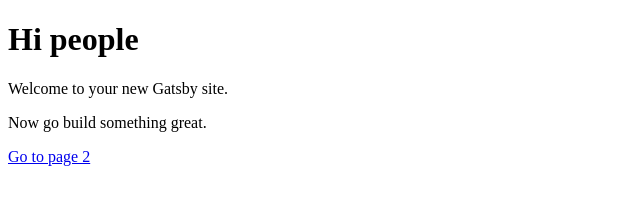
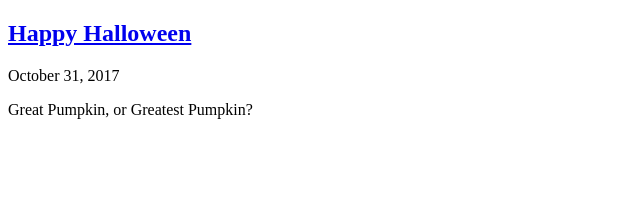
Before and after one commit to tskaggs/my-blog-gatsby-react, a Gatsby site: page / in a window 1280 px wide. Shown: the whole page, without its empty margins (0-640 px from the left). Built offline with nearby package versions, Linux system fonts and the light colour scheme; Gatsby itself is replaced by a stand-in of ours.

Commit message:
Add graphql and mapping of posts

```diff
--- a/src/pages/index.js
+++ b/src/pages/index.js
@@ -1,13 +1,47 @@
 import React from 'react'
 import Link from 'gatsby-link'
 
-const IndexPage = () => (
-  <div>
-    <h1>Hi people</h1>
-    <p>Welcome to your new Gatsby site.</p>
-    <p>Now go build something great.</p>
-    <Link to="/page-2/">Go to page 2</Link>
-  </div>
-)
+const IndexPage = ({data}) => {
+  const { edges: posts } = data.allMarkdownRemark
+  return (
+  	<div>
+  		{posts.map(({node: post}) => {
+  			const { frontmatter } = post
+
+  			return (
+  				<div>
+  					<h2>
+  						<Link to={frontmatter.path}>
+  							{frontmatter.title}
+  						</Link>
+  					</h2>
+  					<p>{frontmatter.date}</p>
+  					<p>{frontmatter.excerpt}</p>
+  				</div>
+  			)
+  		})}
+  	</div>
+  )
+}
+
+export const query = graphql`
+	query IndexQuery {
+		allMarkdownRemark {
+			totalCount
+			edges {
+				node {
+					id
+					frontmatter {
+						title
+						date(formatString: "MMMM DD, YYYY")
+						path
+						tags
+						excerpt
+					}
+				}
+			}
+		}
+	}
+`
 
 export default IndexPage
```
